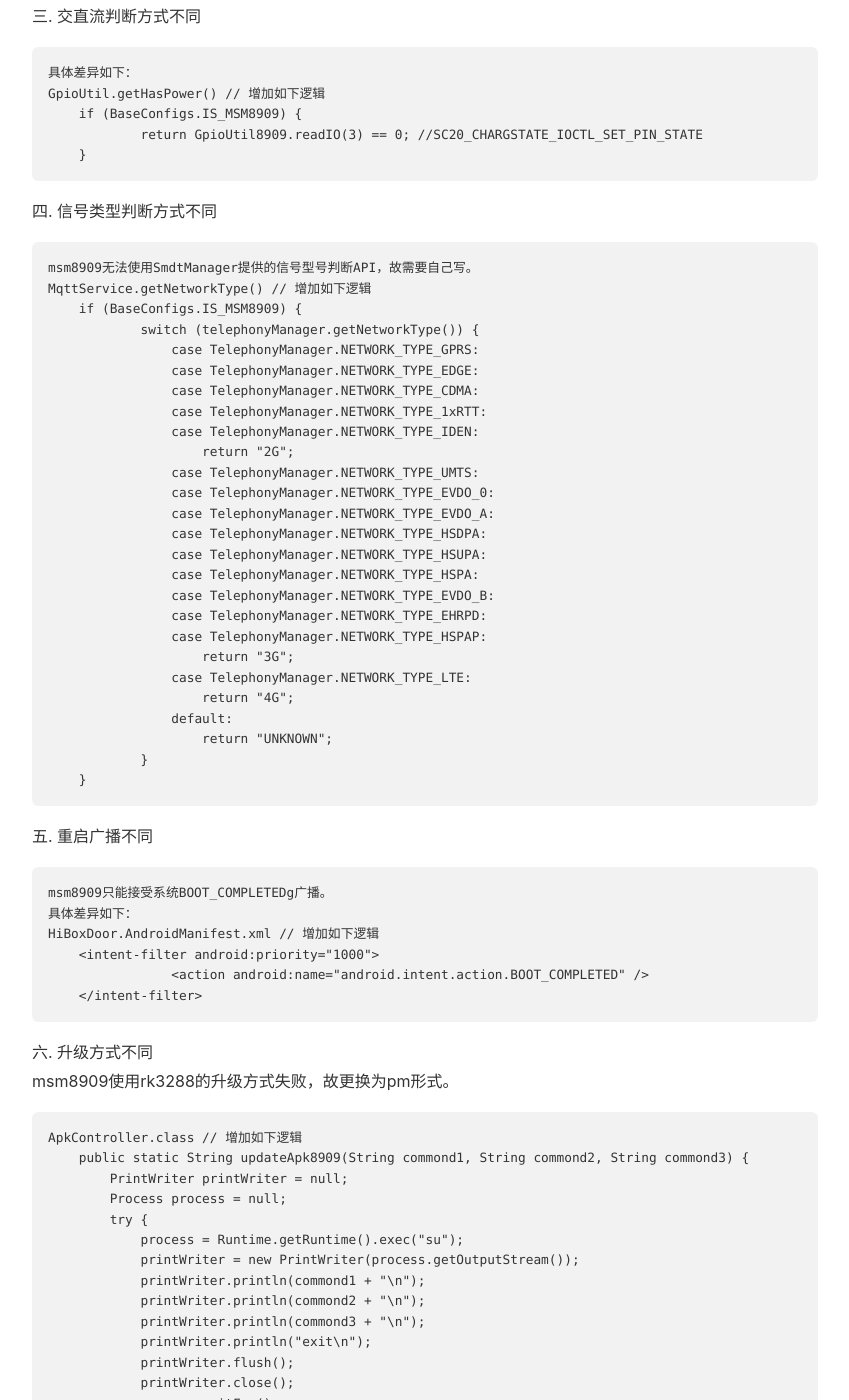
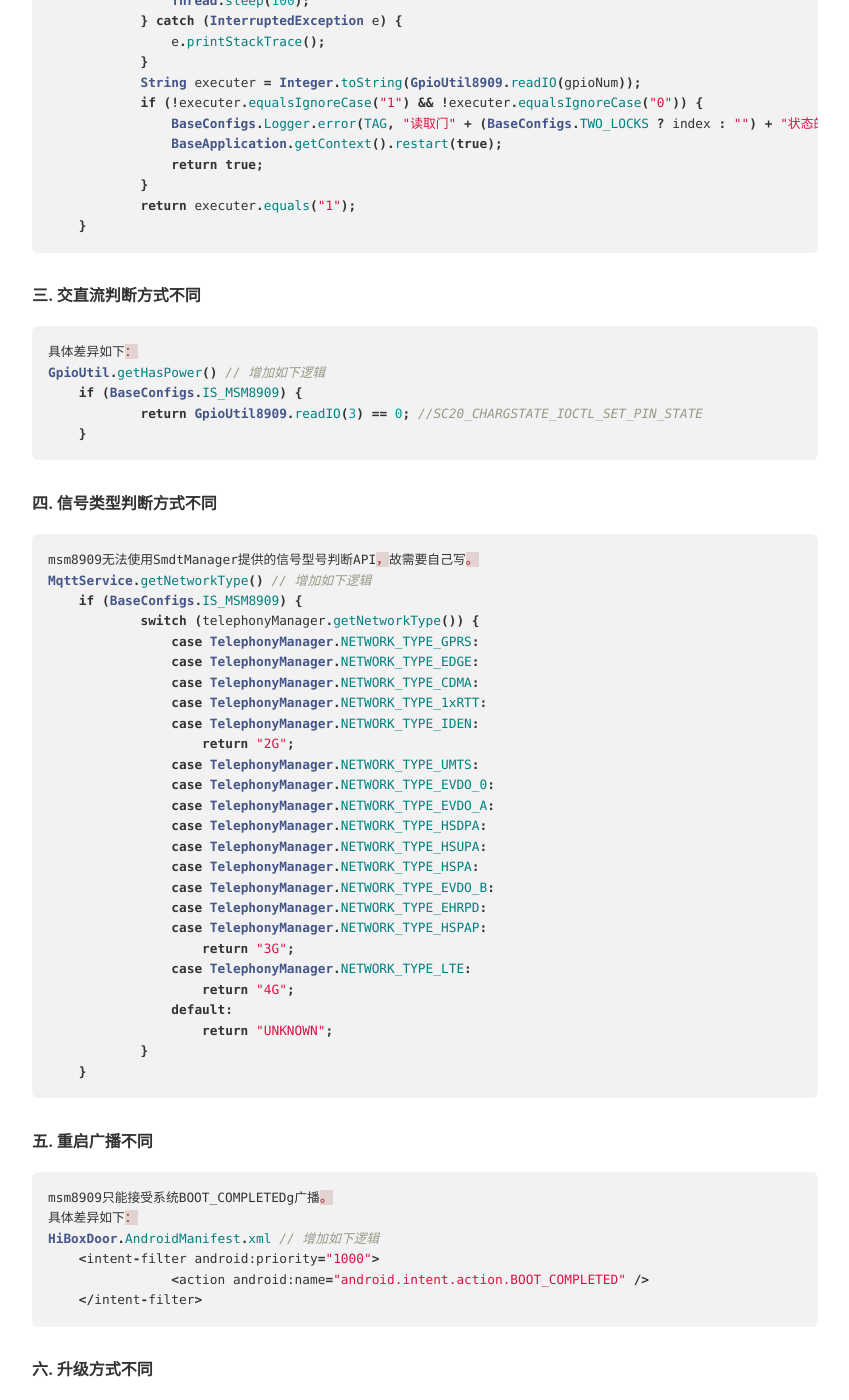
Before and after one commit to kevenliu3/kevenliu3.github.io, a Jekyll site: the page built from _posts/2018-10-11-8909.md, in a window 1280 px wide and 1400 px high, scrolled down 1576 px. Shown: the whole window, without its empty margins (215-1064 px from the left). Built offline with Jekyll 4.4.1, drawn with Linux system fonts in a browser that asks for light colours; nearby versions of some CDN libraries; some of the changed text lies outside the part shown.

Commit message:
fix style

````diff
--- a/_posts/2018-10-11-8909.md
+++ b/_posts/2018-10-11-8909.md
@@ -5,15 +5,30 @@ data: 2018-10-11
 tag: 硬件适配
 ---
 
-#### msm8909硬件适配
+<!-- TOC -->
+
+- [一. 锁状态读、写方式不同](#一-锁状态读写方式不同)
+- [二. 门状态读、写方式不同](#二-门状态读写方式不同)
+- [三. 交直流判断方式不同](#三-交直流判断方式不同)
+- [四. 信号类型判断方式不同](#四-信号类型判断方式不同)
+- [五. 重启广播不同](#五-重启广播不同)
+- [六. 升级方式不同](#六-升级方式不同)
+- [七. 不支持`SmdtManager`相关API](#七-不支持smdtmanager相关api)
+- [八. 使用全局变量`BaseConfigs.IS_MSM8909`控制逻辑走向](#八-使用全局变量baseconfigsis_msm8909控制逻辑走向)
+- [九. 增加JNI相关配置及ioctl先关代码](#九-增加jni相关配置及ioctl先关代码)
+- [十. 音乐播放](#十-音乐播放)
+
+<!-- /TOC -->
+
 msm8909相对于rk3288主要差异点：
 > rk3288采用adb shell cat / echo 直接操作节点；
->> msm8909采用jni通ioctl发送或解锁命令，所以后期也无法发送shell命令查看门锁及其他节点状态，可考虑在`PushCallback.class`增加先关方法实现远程查看门锁及其他节点状态的功能。
+>
+> > msm8909采用jni通ioctl发送或解锁命令，所以后期也无法发送shell命令查看门锁及其他节点状态，可考虑在`PushCallback.class`增加先关方法实现远程查看门锁及其他节点状态的功能。
 
 
-一. 锁状态读、写方式不同
+##### 一. 锁状态读、写方式不同
 
-```
+```java
 具体差异如下：
 GpioUtil.getIsLocked() // 增加如下逻辑
     if (BaseConfigs.IS_MSM8909) {
@@ -45,9 +60,9 @@ GpioUtil.openLock() // 增加如下逻辑
     }
 ```
 
-二. 门状态读、写方式不同
+##### 二. 门状态读、写方式不同
 
-```
+```java
 具体差异如下：
 GpioUtil.getIsDoorOpened()  // 增加如下逻辑
     if (BaseConfigs.IS_MSM8909) {
@@ -67,9 +82,9 @@ GpioUtil.getIsDoorOpened()  // 增加如下逻辑
     }
 ```
 
-三. 交直流判断方式不同
+##### 三. 交直流判断方式不同
 
-```
+```java
 具体差异如下：
 GpioUtil.getHasPower() // 增加如下逻辑
     if (BaseConfigs.IS_MSM8909) {
@@ -77,9 +92,9 @@ GpioUtil.getHasPower() // 增加如下逻辑
     }
 ```
 
-四. 信号类型判断方式不同
+##### 四. 信号类型判断方式不同
 
-```
+```java
 msm8909无法使用SmdtManager提供的信号型号判断API，故需要自己写。
 MqttService.getNetworkType() // 增加如下逻辑
     if (BaseConfigs.IS_MSM8909) {
@@ -108,9 +123,9 @@ MqttService.getNetworkType() // 增加如下逻辑
     }
 ```
 
-五. 重启广播不同
+##### 五. 重启广播不同
 
-```
+```java
 msm8909只能接受系统BOOT_COMPLETEDg广播。
 具体差异如下：
 HiBoxDoor.AndroidManifest.xml // 增加如下逻辑
@@ -119,9 +134,9 @@ HiBoxDoor.AndroidManifest.xml // 增加如下逻辑
     </intent-filter>
 ```
 
-六. 升级方式不同
+##### 六. 升级方式不同
 msm8909使用rk3288的升级方式失败，故更换为pm形式。
-```
+```java
 ApkController.class // 增加如下逻辑
     public static String updateApk8909(String commond1, String commond2, String commond3) {
         PrintWriter printWriter = null;
@@ -171,10 +186,10 @@ ApkController.class // 增加如下逻辑
         }
 ```
 
-七. 不支持`SmdtManager`相关API
-所以，需要屏蔽使用SmdtManager的方法，<font color=#ff0000> 防止找不到SmdtManager报错。</font>
+##### 七. 不支持`SmdtManager`相关API
+所以，需要屏蔽使用SmdtManager的方法， <font color=#ff0000> 防止找不到SmdtManager报错。</font>
 
-```
+```java
 BaseApplication.class // 增加如下逻辑
     if (!BaseConfigs.IS_MSM8909)
             // TODO: 2018/8/29 8909无watchdog接口
@@ -204,14 +219,14 @@ MqttService.getLightIsBroken() // 增加如下逻辑
             return GpioUtil8909.readIO(10) == 1;
     }
 
- MqttService.sendHeartbeat() // 增加如下逻辑
+ MqttService.sendHeartbeat() // 增加如下逻辑，8909屏幕是单独交流供电
     if (!BaseConfigs.IS_MSM8909)
             SmdtManager.setBackLight(hasPower ? 1 : 0);
 ```
 
-八. 使用全局变量`BaseConfigs.IS_MSM8909`控制逻辑走向
+##### 八. 使用全局变量`BaseConfigs.IS_MSM8909`控制逻辑走向
 
-```
+```java
 BaseConfigs.class // 增加如下逻辑
 public static Boolean IS_MSM8909 = false; // 是否为8909设备
 
@@ -228,9 +243,9 @@ private void init8909() {
 }
 ```
 
-九. 增加JNI相关配置及ioctl先关代码
+##### 九. 增加JNI相关配置及ioctl先关代码
 
-```
+```java
 HiBoxDoor/build.gradle  // 增加如下代码
     externalNativeBuild {
         cmake {
@@ -241,9 +256,9 @@ HiBoxDoor/build.gradle  // 增加如下代码
 增加CMakeLists.txt 、 DeviceInfo8909.java 、 Gpio8909.c 、 GpioUtil8909.java
 ```
 
-十. 音乐播放
+##### 十. 音乐播放
 8909暂时无法读取到HDMI的状态,只考虑HDMI情况
-```
+```java
 MqttService.play() // 增加如下代码
 if (BaseConfigs.IS_MSM8909) {
             // TODO: 2018/8/29  8909暂时无法读取到HDMI的状态,只考虑HDMI情况
````
